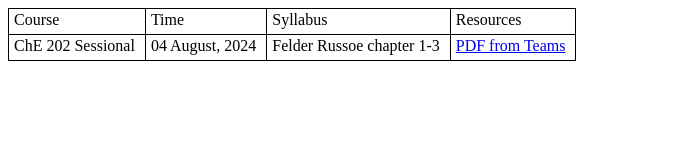
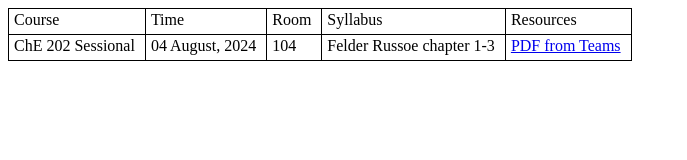
Before and after one commit to amin2783/amin2783.github.io, a plain HTML site: page index.html in a window 1280 px wide. Shown: the whole page, without its empty margins (0-687 px from the left). Drawn offline with Linux system fonts and the light colour scheme.

Commit message:
Update index.html

```diff
--- a/index.html
+++ b/index.html
@@ -17,6 +17,7 @@ th, td {
     <tr>
         <td>Course</td>
         <td>Time</td>
+        <td>Room</td>
         <td>Syllabus</td>
         <td>Resources</td>
     </tr>
@@ -24,6 +25,7 @@ th, td {
     <tr>
         <td>ChE 202 Sessional</td>
         <td>04 August, 2024</td>
+        <td>104</td>
         <td>Felder Russoe chapter 1-3</td>
         <td><a href="https://buetedu.sharepoint.com/:b:/s/ChE202520/EaVwl_9FKRBHldpEc_URSxgBHj_eIYgtaVq307T_UgfPLg?e=mBfX6c">PDF from Teams</a></td>
     </tr>
```
